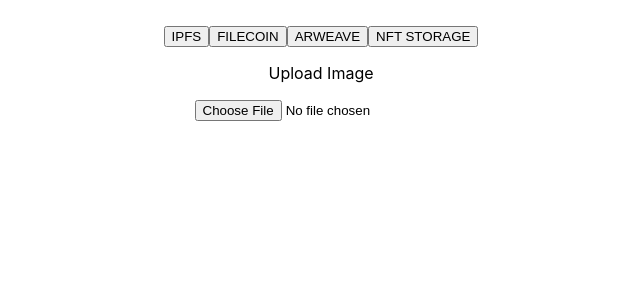
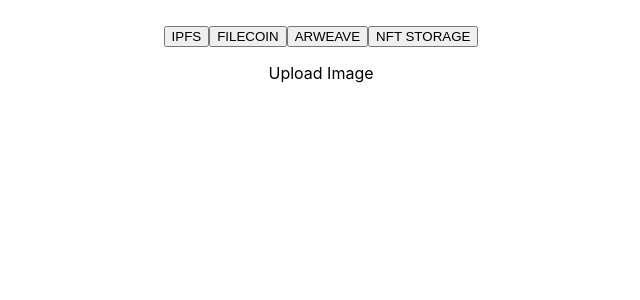
Before and after one commit to VAKULSAXENA/Decentralized-Storage, a React (Create React App) app in the folder client/: page / in a window 1280 px wide. Both pictures are taken after a click on the button "FILECOIN". Shown: the top 300 px of the page, without its empty margins (319-959 px from the left). Built offline with nearby package versions, Linux system fonts and the light colour scheme; what ipfs-http-client would draw is missing.

Commit message:
commit ipfs

```diff
--- a/client/src/App.js
+++ b/client/src/App.js
@@ -6,21 +6,21 @@
 const client = ipfsHttpClient('https://ipfs.infura.io:5001/api/v0');
 
 function App() {
-  let[start,setStart]=useState(false);
+  let[start,setStart]=useState('');
   return (
     <div className="App" style={{marginTop:25}}>
       <button onClick={()=>{
-        setStart(true)
+        setStart('ipfs')
       }}>IPFS</button>
       <button onClick={()=>{
-        setStart(true)
+        setStart('filecoin')
       }}>FILECOIN</button>
       <button onClick={()=>{
-        setStart(true)}}>ARWEAVE</button>
+        setStart('arweave')}}>ARWEAVE</button>
       <button onClick={()=>{
-        setStart(true)}}>NFT STORAGE</button>
+        setStart('nftstorage')}}>NFT STORAGE</button>
       {
-        start?
+        start==='ipfs'?
       <div>
       <label>
        <p>Upload Image</p>
@@ -35,7 +35,17 @@
          setStart(false)
        }}/>
      </label>
-     </div>:''
+     </div>:start==='filecoin'?
+     <div>
+     <p>Upload Image</p>
+     </div>:start==='arweave'?
+      <div>
+      <p>Upload Image</p>
+      </div>:
+       <div>
+       {/* <p>Upload Image</p> */}
+       </div>
+
 }
       </div>
 
```
